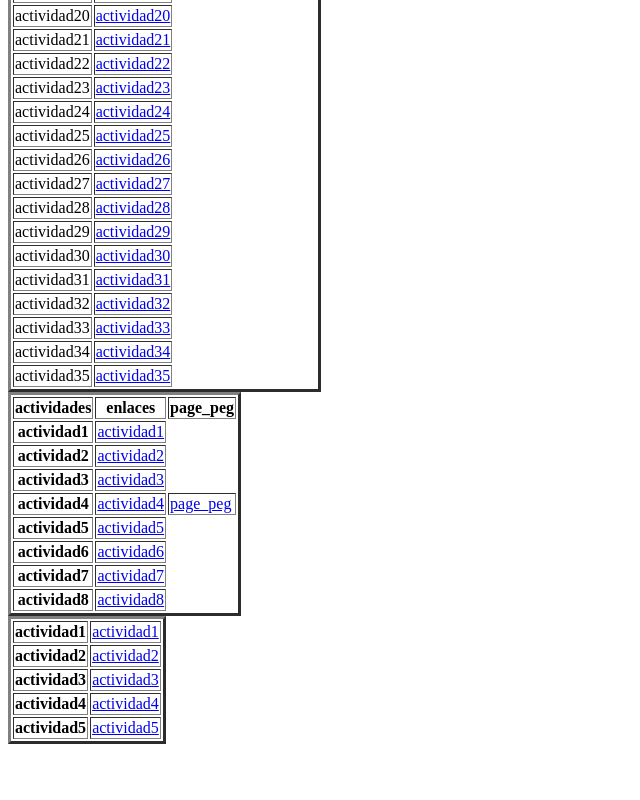
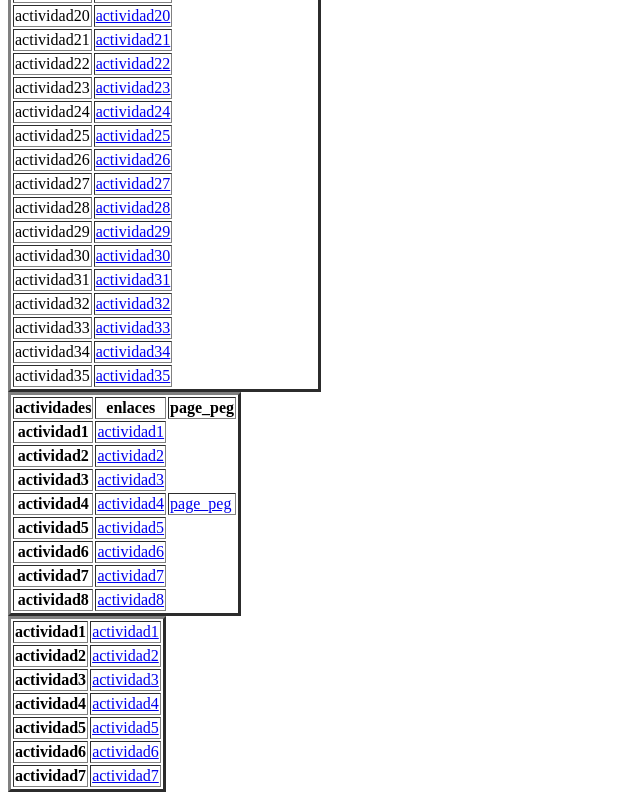
Before and after one commit to bsfrontado/misitioweb.github.io, a plain HTML site: page index.html in a window 1280 px wide. Shown: the part 560-1360 px from the top of the page, without its empty margins (0-640 px from the left). Before the commit the page ends 1312 px from the top, so only its background shows below. Drawn offline with Linux system fonts and the light colour scheme.

Commit message:
actulizacion4

```diff
--- a/index.html
+++ b/index.html
@@ -225,6 +225,14 @@
             <th>actividad5</th>
             <td> <a href=".\actividades3\actividad5.html" target="blank"> actividad5</a></td>
         </tr>
+        <tr>
+            <th>actividad6</th>
+            <td> <a href=".\actividades3\actividad6.html" target="blank"> actividad6</a></td>
+        </tr>
+        <tr>
+            <th>actividad7</th>
+            <td> <a href=".\actividades3\actividad7.html" target="blank"> actividad7</a></td>
+        </tr>
     </table>
 </table>
 </body>
```
